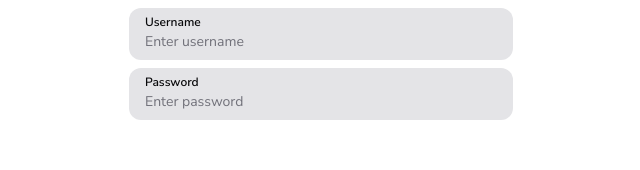
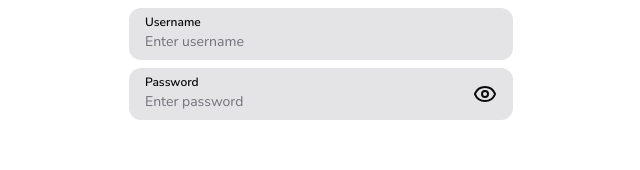
Before and after one commit to 4fort/expense-tracker, a Next.js app: page /signup in a window 1280 px wide. Shown: the part 308-478 px from the top of the page, without its empty margins (319-959 px from the left). Built offline with nearby package versions, Linux system fonts and the light colour scheme.

Commit message:
Add password visibility toggle to LabelInput component

```diff
--- a/components/label-input.tsx
+++ b/components/label-input.tsx
@@ -1,19 +1,43 @@
+"use client";
+
 import * as React from "react";
 import * as LabelPrimitive from "@radix-ui/react-label";
 
 import { cn } from "@/lib/utils";
+import { Eye, EyeOff } from "lucide-react";
 
 const LabelInput = React.forwardRef<
   HTMLInputElement,
   React.ComponentPropsWithoutRef<"input"> & {
     label: string;
     labelClassName?: string;
+    togglePassword?: boolean;
   }
 >(
   (
-    { className, type = "text", name, label, labelClassName, ...props },
+    {
+      className,
+      type = "text",
+      name,
+      label,
+      labelClassName,
+      togglePassword = true,
+      ...props
+    },
     ref
   ) => {
+    const [inputType, setInputType] = React.useState(type);
+
+    const toggleVisibility = () => {
+      setInputType((prevType) =>
+        prevType === "password"
+          ? type === "password"
+            ? "text"
+            : type
+          : "password"
+      );
+    };
+
     return (
       <div className="flex flex-col relative text-sm">
         <LabelPrimitive.Root
@@ -28,14 +52,28 @@ const LabelInput = React.forwardRef<
         <input
           id={name}
           name={name}
-          type={type}
+          type={inputType}
           ref={ref}
           className={cn(
-            "px-4 pt-6 pb-2 bg-input rounded-sm placeholder:text-muted-foreground focus-visible:outline-none focus-visible:ring-2 focus-visible:ring-ring disabled:cursor-not-allowed disabled:opacity-50 md:text-sm transition-all",
+            "pt-6 pb-2 bg-input rounded-sm placeholder:text-muted-foreground focus-visible:outline-none focus-visible:ring-2 focus-visible:ring-ring disabled:cursor-not-allowed disabled:opacity-50 md:text-sm transition-all",
+            type === "password" ? "pl-4 pr-12" : "px-4",
             className
           )}
           {...props}
         />
+        {togglePassword &&
+          type === "password" &&
+          (inputType === "password" ? (
+            <Eye
+              className="absolute right-4 top-0 bottom-0 my-auto"
+              onClick={toggleVisibility}
+            />
+          ) : (
+            <EyeOff
+              className="absolute right-4 top-0 bottom-0 my-auto"
+              onClick={toggleVisibility}
+            />
+          ))}
       </div>
     );
   }
```
